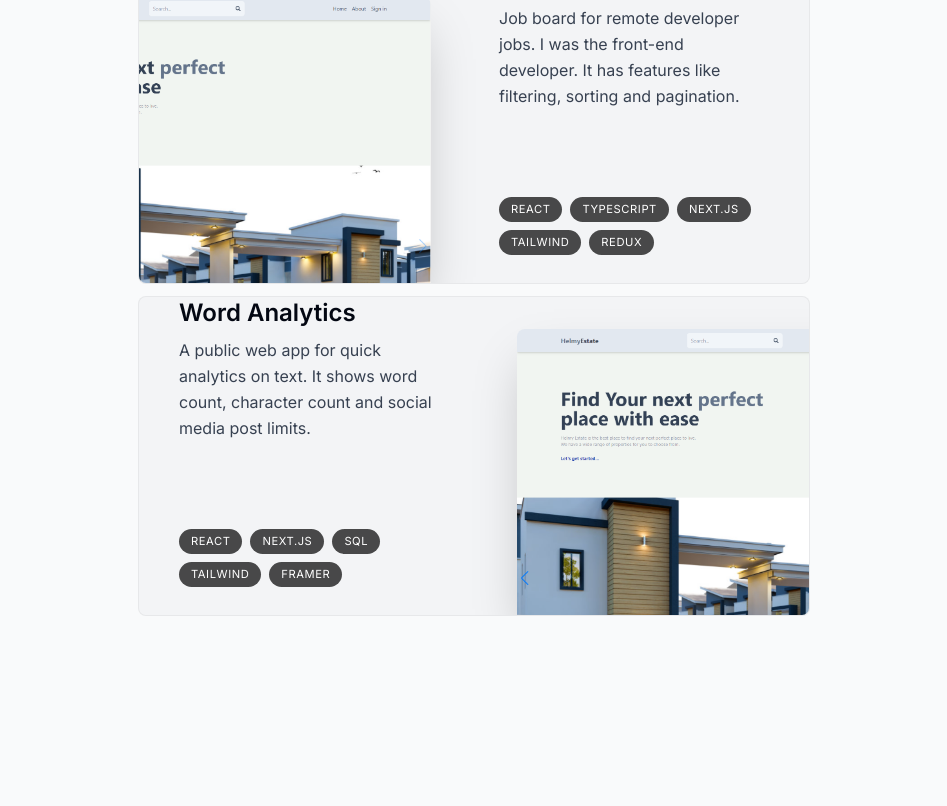
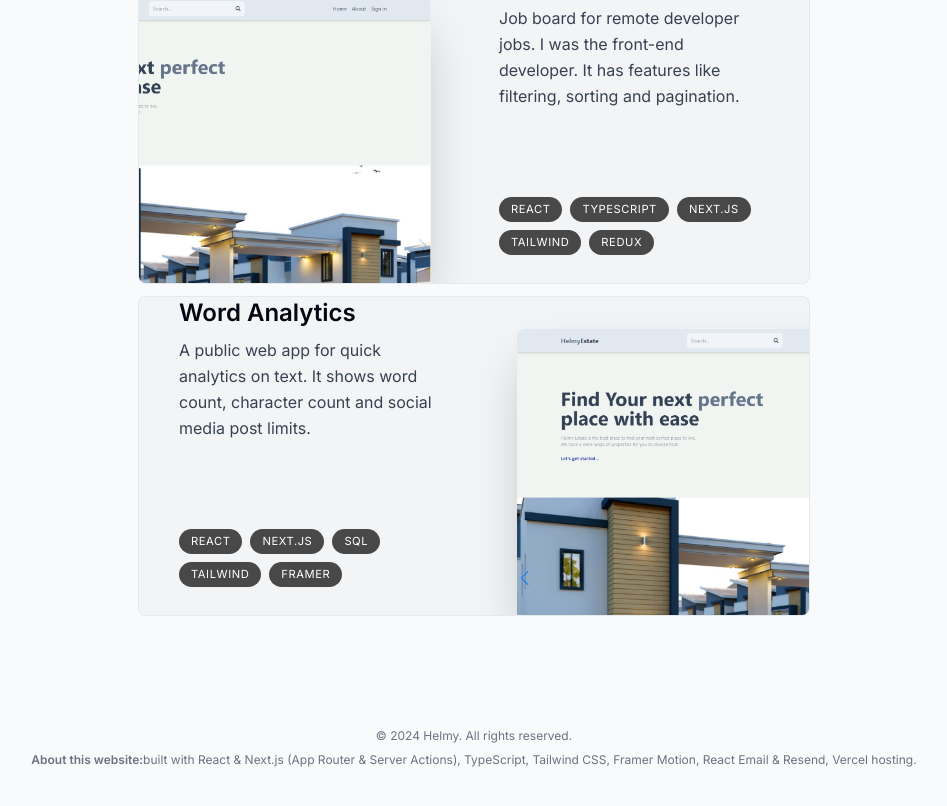
Before and after one commit to Helmy-Ezzat/My-Portfolio, a Next.js app: page / in a window 1280 px wide. Shown: the part 1768-2574 px from the top of the page, without its empty margins (166-1113 px from the left). Before the commit the page ends 2496 px from the top, so only its background shows below. Built offline with nearby package versions, Linux system fonts and the light colour scheme.

Commit message:
Create Footer component

```diff
--- /dev/null
+++ b/app/components/Footer.tsx
@@ -0,0 +1,18 @@
+
+
+function Footer() {
+  return (
+    <footer className="mb-10 px-4 text-center text-gray-500">
+      <small className="mb-2 block text-xs">
+        &copy; 2024 Helmy. All rights reserved.
+      </small>
+      <p className="text-xs">
+        <span className="font-semibold">About this website:</span>built with
+        React & Next.js (App Router & Server Actions), TypeScript, Tailwind CSS,
+        Framer Motion, React Email & Resend, Vercel hosting.
+      </p>
+    </footer>
+  )
+}
+
+export default Footer
--- a/app/components/index.ts
+++ b/app/components/index.ts
@@ -5,3 +5,4 @@
 export { default as Divider } from './Divider'
 export { default as About } from './About'
 export { default as Projects } from './Projects'
+export { default as Footer } from './Footer'
--- a/app/layout.tsx
+++ b/app/layout.tsx
@@ -1,7 +1,7 @@
 import type { Metadata } from 'next'
 import { Inter } from 'next/font/google'
 import './globals.css'
-import { BackgroundDecorations, Header } from './components'
+import { BackgroundDecorations, Footer, Header } from './components'
 
 const inter = Inter({ subsets: ['latin'] })
 
@@ -21,6 +21,7 @@
         <BackgroundDecorations/>
         <Header/>
         {children}
+        <Footer/>
       </body>
     </html>
   )
```
